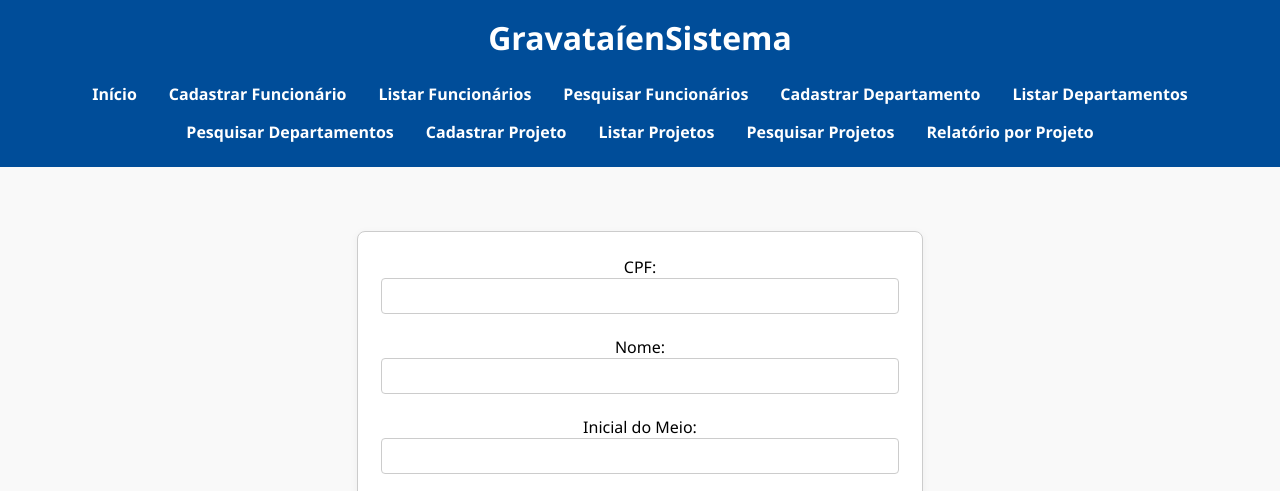
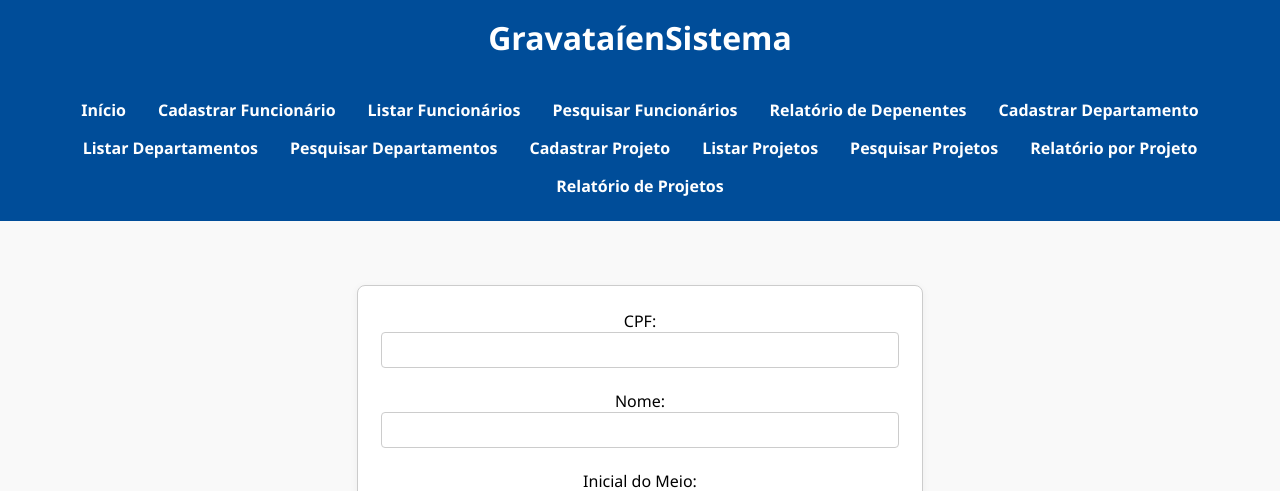
Before and after one commit to fjahnm/PHP_DB_Connection_Study, a PHP site: page /cadastro_funcionario.php in a window 1280 px wide. Shown: the top 491 px of the page. Run offline with PHP 8.4, Linux system fonts and the light colour scheme.

Commit message:
Update header.php
Update on Crud's new functions

```diff
--- a/header.php
+++ b/header.php
@@ -11,10 +11,12 @@
     <h1>GravataíenSistema</h1>
     <nav>
         <ul>
+            <ul>
             <li><a href="index.php">Início</a></li>
             <li><a href="cadastro_funcionario.php">Cadastrar Funcionário</a></li>
             <li><a href="lista_funcionarios.php">Listar Funcionários</a></li>
             <li><a href="pesquisa_funcionarios.php">Pesquisar Funcionários</a></li>
+            <li><a href="relatorio_dependentes.php">Relatório de Depenentes</a></li>
             <li><a href="cadastro_departamento.php">Cadastrar Departamento</a></li>
             <li><a href="lista_departamento.php">Listar Departamentos</a></li>
             <li><a href="pesquisa_departamentos.php">Pesquisar Departamentos</a></li>
@@ -22,6 +24,8 @@
             <li><a href="lista_projeto.php">Listar Projetos</a></li>
              <li><a href="pesquisa_projetos.php">Pesquisar Projetos</a></li>
             <li><a href="funcionarios_por_projeto.php">Relatório por Projeto</a></li>
+            <li><a href="relatorio_projetos.php">Relatório de Projetos</a></li>
+        </ul>
         </ul>
     </nav>
 </header>
```
